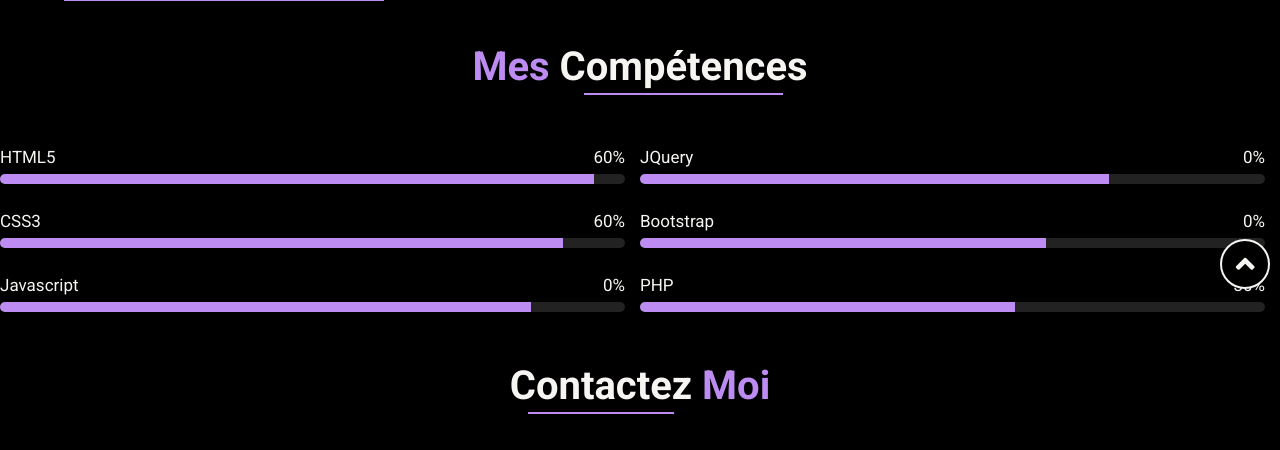
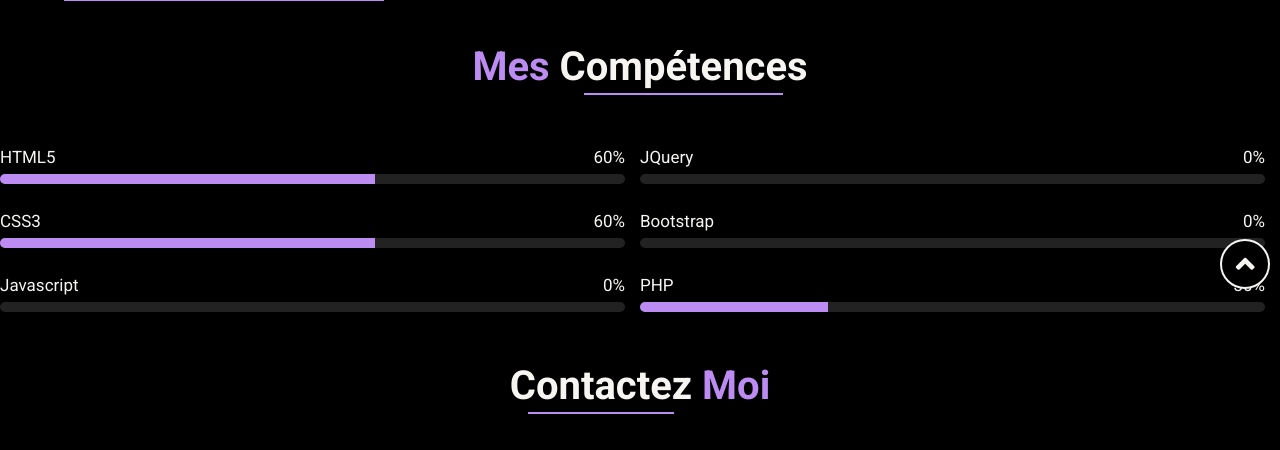
Before and after one commit to kamel-sarhiri/module-connexion, a PHP site: page /index.html in a window 1280 px wide. Shown: the part 501-951 px from the top of the page. Run offline with PHP 8.4, Linux system fonts and the light colour scheme.

Commit message:
révision barres de progression compétences

```diff
--- a/main.css
+++ b/main.css
@@ -589,27 +589,27 @@ footer .content p span {
 }
 
 .skill-item.item1 .box:nth-child(1) .progress-bar span {
-  width: 95%;
+  width: 60%;
 }
 
 .skill-item.item1 .box:nth-child(2) .progress-bar span {
-  width: 90%;
+  width: 60%;
 }
 
 .skill-item.item1 .box:nth-child(3) .progress-bar span {
-  width: 85%;
+  width: 0%;
 }
 
 .skill-item.item2 .box:nth-child(1) .progress-bar span {
-  width: 75%;
+  width: 0%;
 }
 
 .skill-item.item2 .box:nth-child(2) .progress-bar span {
-  width: 65%;
+  width: 0%;
 }
 
 .skill-item.item2 .box:nth-child(3) .progress-bar span {
-  width: 60%;
+  width: 30%;
 }
 
 /*--------------------- 7- About Area CSS (End) ---------------------*/
```
